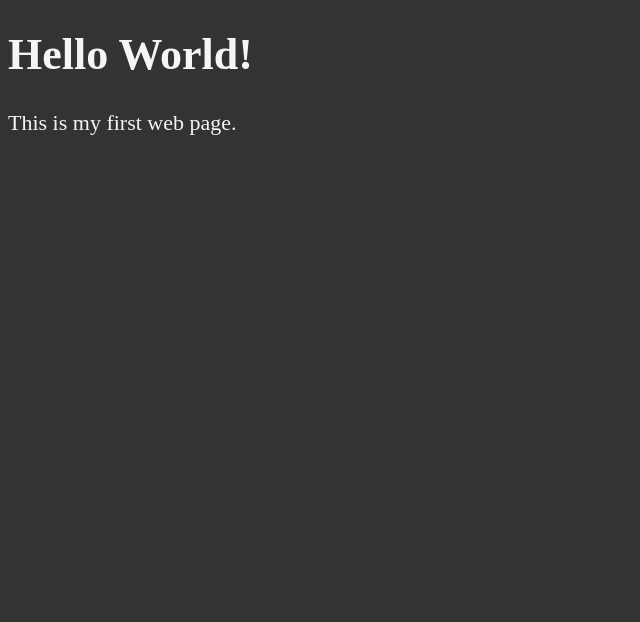
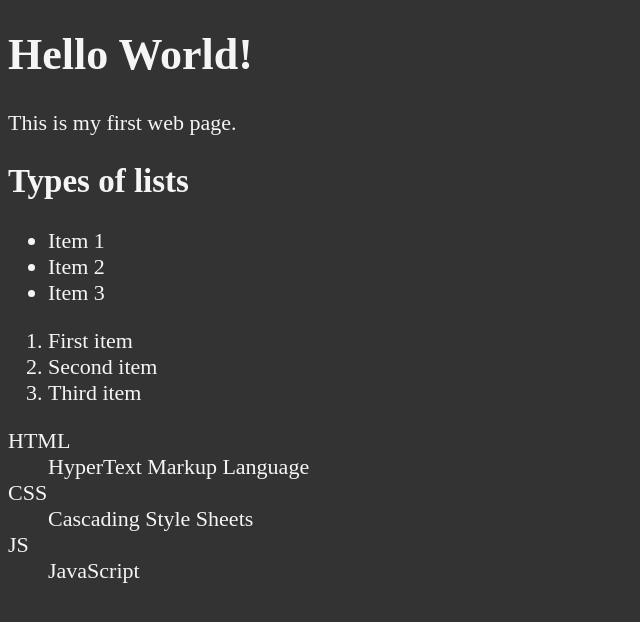
Before and after one commit to neerajp67/JavaScript-Concepts, a plain HTML site: page HTML/index.html in a window 1280 px wide. Shown: the whole page, without its empty margins (0-640 px from the left). Drawn offline with Linux system fonts and the light colour scheme.

Commit message:
Types of lists

```diff
--- a/HTML/index.html
+++ b/HTML/index.html
@@ -30,7 +30,7 @@
 
     <!-- The keywords meta tag is used to specify keywords relevant to the content of the web page -->
     <!-- It can help search engines understand the main topics of the page -->
-    <meta name="keywords" content="HTML, web development, Neeraj Pandey">
+    <meta name="keywords" content="HTML, web development, basics, first web page">
 
     <!-- The robots meta tag provides instructions to web crawlers about how to index the page -->
     <!-- It can be used to control whether the page should be indexed or followed by search engines -->
@@ -53,7 +53,7 @@
     <!-- The content attribute specifies the time in seconds before the page is refreshed -->
      <!--  Can use URL to redirect after refresh content="5,url=index.html" -->
     <!-- Should be used with caution -->
-    <meta http-equiv="refresh" content="5">
+    <!-- <meta http-equiv="refresh" content="5"> -->
 
 
     <!-- Social Media/Open Graph Tags (for sharing previews) -->
@@ -131,5 +131,46 @@
     <!-- Paragraph of text -->
     <!-- The p tag is used for paragraphs -->
     <p>This is my first web page.</p>
+
+    <!-- The h2 tag is used for subheadings -->
+    <h2>Types of lists</h2>
+
+    <!-- Unordered list -->
+    <!-- The ul tag is used to create an unordered list -->
+    <!-- The ul tag creates a list of items that do not have a specific order -->
+    <!-- The items in the list are defined using the li tag -->
+    <ul>
+      <!-- The li tag is used to define list items -->
+      <!-- Each li tag represents an item in the list -->
+      <li>Item 1</li>
+      <li>Item 2</li>
+      <li>Item 3</li>
+    </ul>
+
+    <!-- Ordered list -->
+    <!-- The ol tag is used to create an ordered list -->
+    <!-- The ol tag creates a list of items that have a specific order -->
+    <!-- The items in the list are defined using the li tag -->
+    <ol>
+      <li>First item</li>
+      <li>Second item</li>
+      <li>Third item</li>
+    </ol>
+
+    <!-- Definition list -->
+    <!-- The dl tag is used to create a definition list -->
+    <!-- The dl tag creates a list of terms and their definitions -->
+    <!-- The dt tag is used to define a term -->
+    <dl>
+      <!-- The dd tag is used to define the definition of a term -->
+      <!-- Each dt tag is followed by one or more dd tags that provide the definition -->
+      <dt>HTML</dt>
+      <dd>HyperText Markup Language</dd>
+      <dt>CSS</dt>
+      <dd>Cascading Style Sheets</dd>
+      <dt>JS</dt>
+      <dd>JavaScript</dd>
+    </dl>
+
   </body>
 </html>
```
